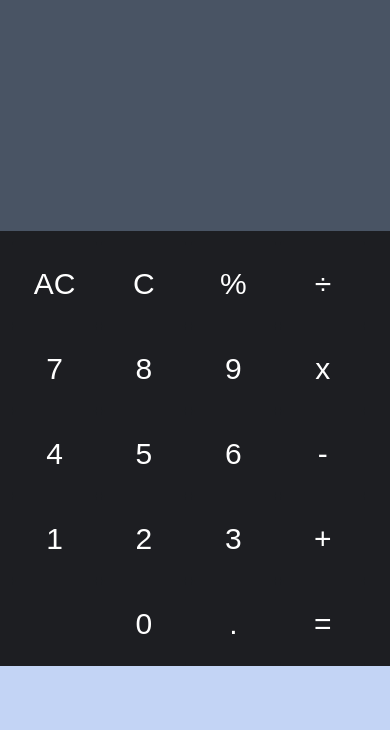
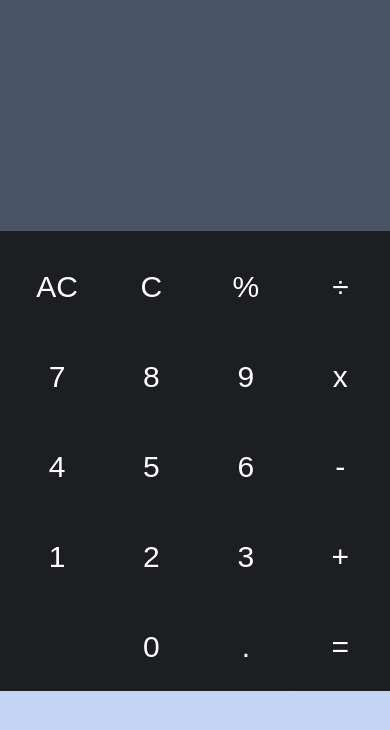
Before and after one commit to asifkareem03/Calculator, a plain HTML site: page index.html in a window 390 px wide. Shown: the part 98-828 px from the top of the page. Drawn offline with nearby package versions, Linux system fonts and the light colour scheme.

Commit message:
third commit

```diff
--- a/styles.css
+++ b/styles.css
@@ -84,8 +84,8 @@ body{
     font-size: 60px;
   }
   .btn{
-    width: 85px;
-    height:85px;
+    width: 90px;
+    height:90px;
     font-size: 30px;
   }
 }
```
